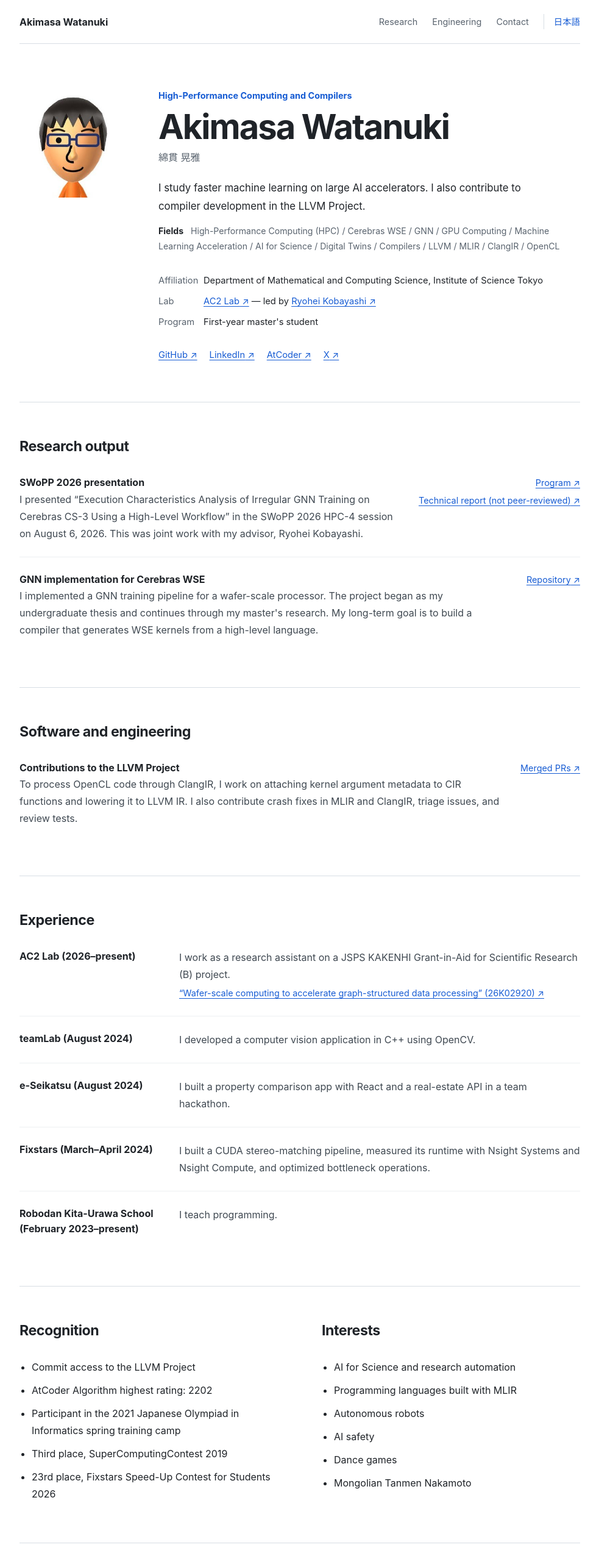
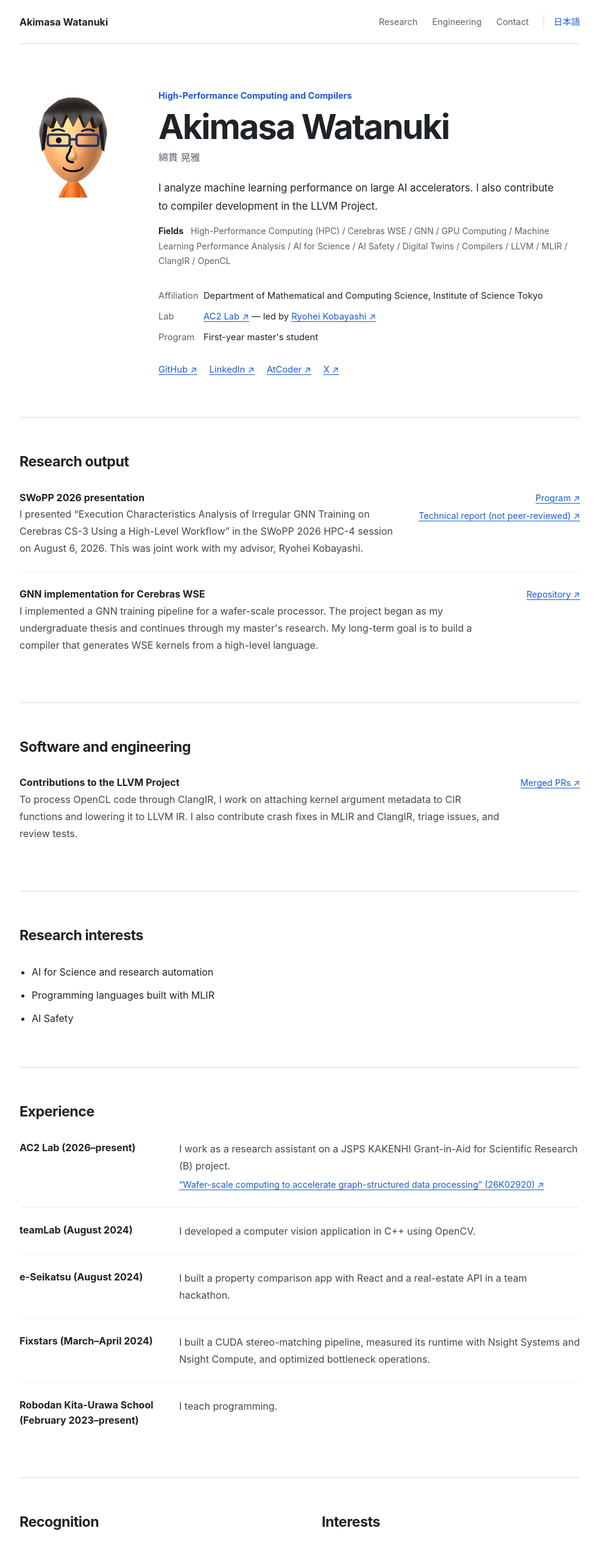
Before and after one commit to Men-cotton/Men-cotton.github.io, a Next.js app: page / in a window 1280 px wide. Shown: the top 2547 px of the page at 61% size, without its empty margins (148-1131 px from the left). Built offline with nearby package versions, Linux system fonts and the light colour scheme.

Commit message:
Add research interests section

```diff
--- a/app/ProfilePage.tsx
+++ b/app/ProfilePage.tsx
@@ -11,7 +11,7 @@ const labels = {
     languageHref: "/ja",
     facts: ["Affiliation", "Lab", "Program"],
     profileLinks: "External profiles",
-    sections: ["Research output", "Software and engineering", "Experience", "Recognition", "Interests", "Contact"],
+    sections: ["Research output", "Software and engineering", "Research interests", "Experience", "Recognition", "Interests", "Contact"],
     portrait: "Portrait of Akimasa Watanuki",
   },
   ja: {
@@ -21,7 +21,7 @@ const labels = {
     languageHref: "/",
     facts: ["所属", "研究室", "学年"],
     profileLinks: "外部プロフィール",
-    sections: ["研究実績", "開発実績", "経歴", "受賞・成績", "関心", "連絡先"],
+    sections: ["研究実績", "開発実績", "研究の関心", "経歴", "受賞・成績", "関心", "連絡先"],
     portrait: "綿貫晃雅のポートレート",
   },
 } as const;
@@ -77,9 +77,10 @@ export function ProfilePage({ markdown, locale }: { markdown: string; locale: Lo
   const { frontmatter, sections } = parseProfile(markdown);
   const researchOutput = parseEntries(sections.get(copy.sections[0]));
   const developmentWork = parseEntries(sections.get(copy.sections[1]));
-  const experience = parseEntries(sections.get(copy.sections[2]));
-  const achievements = parseBullets(sections.get(copy.sections[3]));
-  const interests = parseBullets(sections.get(copy.sections[4]));
+  const researchInterests = parseBullets(sections.get(copy.sections[2]));
+  const experience = parseEntries(sections.get(copy.sections[3]));
+  const achievements = parseBullets(sections.get(copy.sections[4]));
+  const interests = parseBullets(sections.get(copy.sections[5]));
 
   return (
     <main lang={locale}>
@@ -147,8 +148,13 @@ export function ProfilePage({ markdown, locale }: { markdown: string; locale: Lo
         </div>
       </section>
 
+      <section className="section research-interests" id="research-interests">
+        <h2>{copy.sections[2]}</h2>
+        <ul>{researchInterests.map((item) => <li key={item.label}>{item.link ? <ExternalLink href={item.link}>{item.label}</ExternalLink> : item.label}</li>)}</ul>
+      </section>
+
       <section className="section" id="experience">
-        <h2>{copy.sections[2]}</h2>
+        <h2>{copy.sections[3]}</h2>
         <div className="entry-list">
           {experience.map((item) => (
             <article className="entry" key={item.title}>
@@ -164,17 +170,17 @@ export function ProfilePage({ markdown, locale }: { markdown: string; locale: Lo
 
       <section className="section two-column">
         <div className="recognition">
-          <h2>{copy.sections[3]}</h2>
+          <h2>{copy.sections[4]}</h2>
           <ul>{achievements.map((item) => <li key={item.label}>{item.link ? <ExternalLink href={item.link}>{item.label}</ExternalLink> : item.label}</li>)}</ul>
         </div>
         <div>
-          <h2>{copy.sections[4]}</h2>
+          <h2>{copy.sections[5]}</h2>
           <ul>{interests.map((item) => <li key={item.label}>{item.link ? <ExternalLink href={item.link}>{item.label}</ExternalLink> : item.label}</li>)}</ul>
         </div>
       </section>
 
       <section className="section contact" id="contact">
-        <h2>{copy.sections[5]}</h2>
+        <h2>{copy.sections[6]}</h2>
         <p>{frontmatter.contact_before}{locale === "en" ? " " : ""}<a className="email" href={`mailto:${frontmatter.email}`}>{frontmatter.email}</a>{frontmatter.contact_after}</p>
         <p>{frontmatter.casual_contact} <ExternalLink href={frontmatter.x}>{frontmatter.casual_contact_link}</ExternalLink></p>
       </section>
--- a/app/globals.css
+++ b/app/globals.css
@@ -67,6 +67,8 @@ h2 { margin: 0 0 30px; font-size: 1.45rem; line-height: 1.4; letter-spacing: -.0
 .entry-links > a { white-space: nowrap; font-size: .9rem; }
 
 .two-column { display: grid; grid-template-columns: 1fr 1fr; gap: 72px; }
+.research-interests ul { margin: 0; padding-left: 1.25rem; }
+.research-interests li { margin-bottom: 10px; }
 .two-column ul { margin: 0; padding-left: 1.25rem; }
 .two-column li { margin-bottom: 10px; }
 .recognition a { color: inherit; text-decoration-color: transparent; }
--- a/content/profile.en.md
+++ b/content/profile.en.md
@@ -8,9 +8,9 @@ lab_url: https://www.ac2.scrc.iir.isct.ac.jp/
 advisor: Ryohei Kobayashi
 advisor_url: https://sites.google.com/site/ryokbya/
 year: First-year master's student
-summary: I study faster machine learning on large AI accelerators. I also contribute to compiler development in the LLVM Project.
+summary: I analyze machine learning performance on large AI accelerators. I also contribute to compiler development in the LLVM Project.
 keywords_label: Fields
-keywords: High-Performance Computing (HPC) / Cerebras WSE / GNN / GPU Computing / Machine Learning Acceleration / AI for Science / Digital Twins / Compilers / LLVM / MLIR / ClangIR / OpenCL
+keywords: High-Performance Computing (HPC) / Cerebras WSE / GNN / GPU Computing / Machine Learning Performance Analysis / AI for Science / AI Safety / Digital Twins / Compilers / LLVM / MLIR / ClangIR / OpenCL
 email: watanuki@ac2.scrc.iir.isct.ac.jp
 github: https://github.com/Men-cotton
 linkedin: https://www.linkedin.com/in/mencotton/
@@ -41,6 +41,12 @@ I implemented a GNN training pipeline for a wafer-scale processor. The project b
 To process OpenCL code through ClangIR, I work on attaching kernel argument metadata to CIR functions and lowering it to LLVM IR. I also contribute crash fixes in MLIR and ClangIR, triage issues, and review tests.
 [Merged PRs](https://github.com/llvm/llvm-project/pulls?q=is%3Apr+author%3AMen-cotton+is%3Amerged+sort%3Aupdated-desc)
 
+## Research interests
+
+- AI for Science and research automation
+- Programming languages built with MLIR
+- AI Safety
+
 ## Experience
 
 ### AC2 Lab (2026–present)
@@ -69,9 +75,6 @@ I teach programming.
 
 ## Interests
 
-- AI for Science and research automation
-- Programming languages built with MLIR
 - Autonomous robots
-- AI safety
 - Dance games
 - Mongolian Tanmen Nakamoto
```
Also changed, not shown: content/profile.md (+8 -5 lines).
